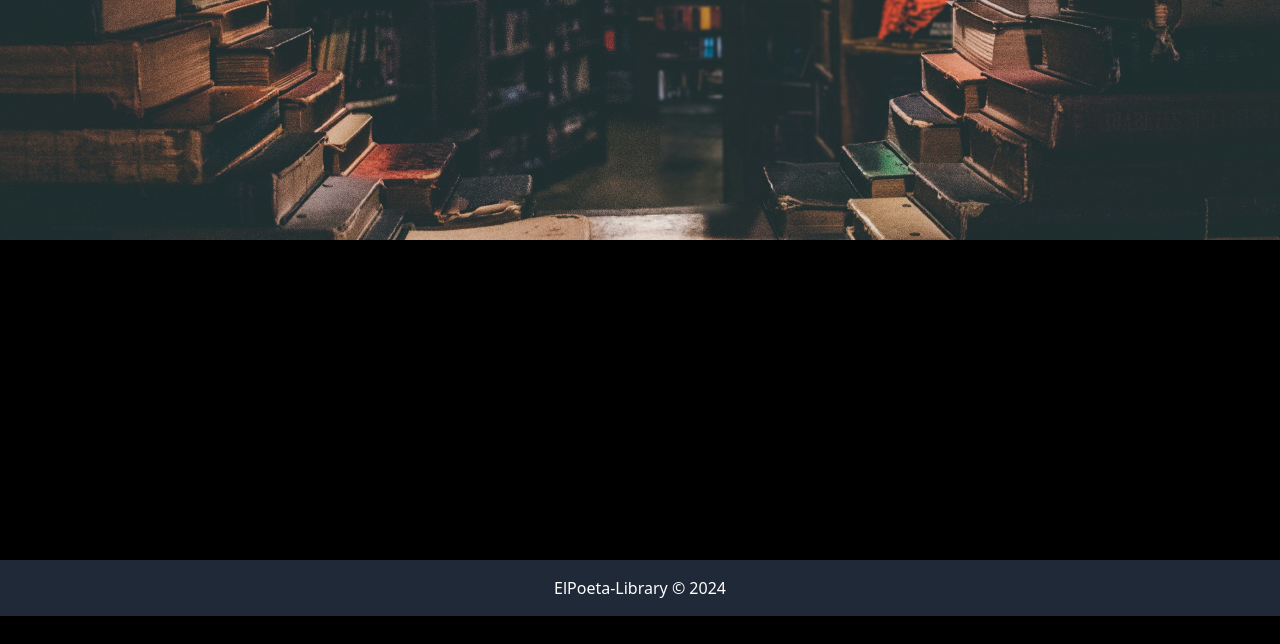
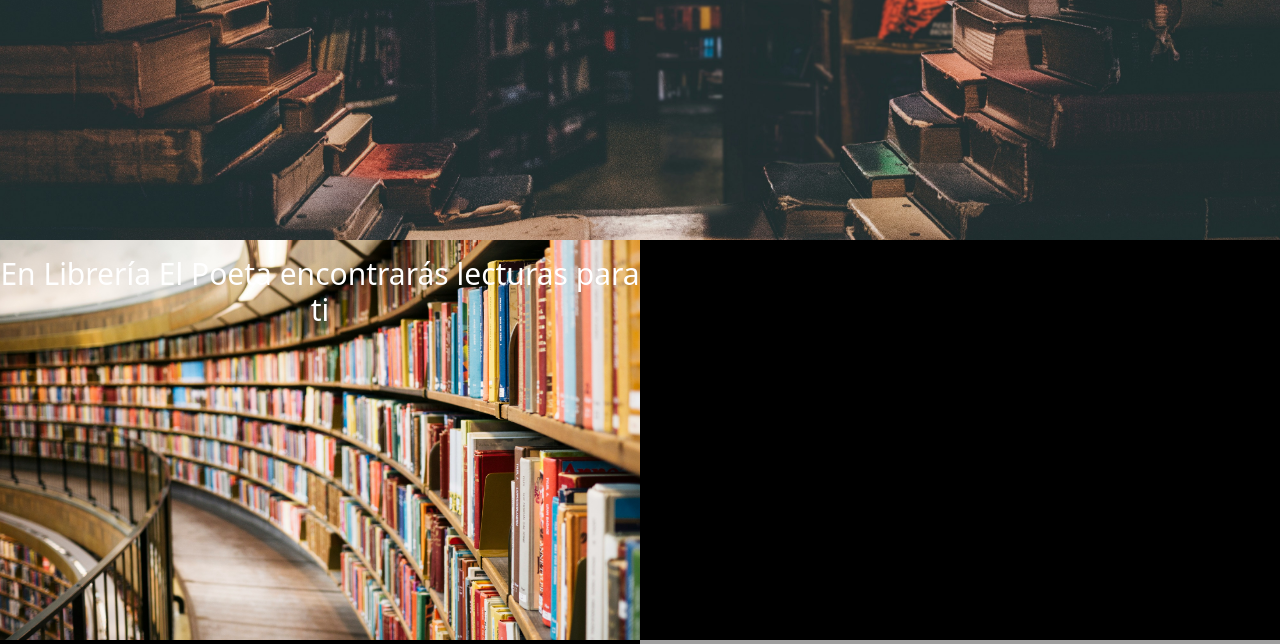
Before and after one commit to PabloVasquezC/DjangoLibrary, a Django app: page / in a window 1280 px wide. Shown: the part 560-1204 px from the top of the page. Before the commit the page ends 1176 px from the top, so only its background shows below. Run offline with Django 5.2, Linux system fonts and the light colour scheme; some libraries are stand-ins or nearby versions; grey boxes are pictures that could not be loaded.

Commit message:
setting description again

```diff
--- a/templates/myapp/base.html
+++ b/templates/myapp/base.html
@@ -6,13 +6,9 @@
     <meta name="viewport" content="width=device-width, initial-scale=1.0">
     <title>ElPoetaLibrary</title>
     <!-- Links Google Fonts -->
-    <!-- Dancing Script -->
     <link rel="preconnect" href="https://fonts.googleapis.com">
     <link rel="preconnect" href="https://fonts.gstatic.com" crossorigin>
     <link href="https://fonts.googleapis.com/css2?family=Dancing+Script:wght@400..700&display=swap" rel="stylesheet">
-    <!-- Dancing Script -->
-    <link rel="preconnect" href="https://fonts.googleapis.com">
-    <link rel="preconnect" href="https://fonts.gstatic.com" crossorigin>
     <link href="https://fonts.googleapis.com/css2?family=Roboto+Slab:wght@100..900&display=swap" rel="stylesheet">
     <!-- CDN Tailwind -->
     <script src="https://cdn.tailwindcss.com"></script>
@@ -22,43 +18,41 @@
 
 <body class="">
 
-    <header class="flex align-center  flex-col w-full h-[100%] ">
+    <header class="flex align-center flex-col w-full h-[100%]">
         <!-- Barra de Navegación -->
         <nav class="bg-black shadow-xl fixed w-full h-16 shadow shadow-[#445566] flex items-center px-2 justify-between z-10">
             <!-- Logo -->
             <a class="mx-2" href="{% url 'home' %}">
                 <div id="logo-section" class="p-2 transition flex justify-around hover:scale-[1.05] hover:border hover:border hover:border-white rounded">
-                    <svg class="w-8 text-white bg-white p-2 mx-1 rounded" xmlns="http://www.w3.org/2000/svg" viewBox="0 0 448 512"><path d="M96 0C43 0 0 43 0 96V416c0 53 43 96 96 96H384h32c17.7 0 32-14.3 32-32s-14.3-32-32-32V384c17.7 0 32-14.3 32-32V32c0-17.7-14.3-32-32-32H384 96zm0 384H352v64H96c-17.7 0-32-14.3-32-32s14.3-32 32-32zm32-240c0-8.8 7.2-16 16-16H336c8.8 0 16 7.2 16 16s-7.2 16-16 16H144c-8.8 0-16-7.2-16-16zm16 48H336c8.8 0 16 7.2 16 16s-7.2 16-16 16H144c-8.8 0-16-7.2-16-16s7.2-16 16-16z"/></svg>
-
+                    <svg class="w-8 text-white bg-white p-2 mx-1 rounded" xmlns="http://www.w3.org/2000/svg" viewBox="0 0 448 512">
+                        <path d="M96 0C43 0 0 43 0 96V416c0 53 43 96 96 96H384h32c17.7 0 32-14.3 32-32s-14.3-32-32-32V384c17.7 0 32-14.3 32-32V32c0-17.7-14.3-32-32-32H384 96zm0 384H352v64H96c-17.7 0-32-14.3-32-32s14.3-32 32-32zm32-240c0-8.8 7.2-16 16-16H336c8.8 0 16 7.2 16 16s-7.2 16-16 16H144c-8.8 0-16-7.2-16-16zm16 48H336c8.8 0 16 7.2 16 16s-7.2 16-16 16H144c-8.8 0-16-7.2-16-16s7.2-16 16-16z"/>
+                    </svg>
                     <span class="text-3xl mx-1 text-white" style="font-family: 'Dancing Script', cursive;">ElPoeta</span>
                 </div>
             </a>
 
             <!-- sections -->
-            <div class="flex ">
-                <ul class="flex justify-between mx-4 flex align-center " >
-                    <li style="font-family: 'Roboto Slab', serif;" class="text-white hover:bg-gray-300 rounded hover:text-black px-2 transition  ">
+            <div class="flex">
+                <ul class="flex justify-between mx-4 flex align-center">
+                    <li style="font-family: 'Roboto Slab', serif;" class="text-white hover:bg-gray-300 rounded hover:text-black px-2 transition">
                         <a class="text-2xl" href="{% url 'catalog' %}">Catálogo</a>
                     </li>
-                    <li style="font-family: 'Roboto Slab', serif;" class="text-white hover:bg-gray-300 rounded hover:text-black px-2 transition  ">
+                    <li style="font-family: 'Roboto Slab', serif;" class="text-white hover:bg-gray-300 rounded hover:text-black px-2 transition">
                         <a class="text-2xl" href="{% url 'publishers' %}">Editoriales</a>
                     </li>
-                    <li style="font-family: 'Roboto Slab', serif;" class="text-white hover:bg-gray-300 rounded hover:text-black px-2 transition  ">
+                    <li style="font-family: 'Roboto Slab', serif;" class="text-white hover:bg-gray-300 rounded hover:text-black px-2 transition">
                         <a class="text-2xl" href="{% url 'catalog' %}">bodegas</a>
                     </li>
                 </ul>
 
-            <!-- user icon -->
+                <!-- user icon -->
                 <a href="{% url 'admin:index' %}">
-                    <svg class="w-6 text-white bg-white " xmlns="http://www.w3.org/2000/svg" viewBox="0 0 448 512">
+                    <svg class="w-6 text-white bg-white" xmlns="http://www.w3.org/2000/svg" viewBox="0 0 448 512">
                         <path d="M224 256A128 128 0 1 0 224 0a128 128 0 1 0 0 256zm-45.7 48C79.8 304 0 383.8 0 482.3C0 498.7 13.3 512 29.7 512H418.3c16.4 0 29.7-13.3 29.7-29.7C448 383.8 368.2 304 269.7 304H178.3z"/>
                     </svg>
                 </a>
-
             </div>
-
         </nav>
-
 
         <!-- Hero con Imagen de Libros -->
         <div class="flex-container mx-auto justify-center shadow-xl shadow-black flex-col transition bg-cover bg-center min-h-[100vh] h-auto w-full flex align-center items-center justify-center"
@@ -66,15 +60,24 @@
             {% block content %}{% endblock %}
             {% block catalog %}{% endblock %}
         </div>
-
     </header>
 
-    <main>
-
-        <div class="w-full bg-black h-80 ">
-
+    <main >
+        {% block descripcion %}
+        <div id="descripcionBase" class="w-full h-[50vh] flex ">
+            <div class="w-full h-[100%]"
+                style="background-image: url('{% static 'images/heroLibros.jpg' %}'); background-size: cover; background-position: center;">
+                <h2 class="text-white text-center text-3xl my-4">En Librería El Poeta encontrarás lecturas para ti</h2>
+            </div>
+            <div class="w-full bg-black h-[100%]"></div>
         </div>
-
+        <div class="w-full h-[50vh] flex">
+            <div class="w-full bg-black h-[100%]"></div>
+            <div class="w-full  h-[100%]"
+            style="background-image: url('{% static 'images/publishersHero.jpg' %}'); background-size: cover; background-position: center;"
+            ></div>
+        </div>
+        {% endblock %}
     </main>
 
     <footer>
--- a/templates/myapp/catalog.html
+++ b/templates/myapp/catalog.html
@@ -1,4 +1,8 @@
 {% extends 'myapp/base.html' %}
+
+{% block descripcion %}
+
+{% endblock %}
 
 {% block catalog %}
 
@@ -18,6 +22,8 @@
                 {% endfor %}
                 <hr class="border border-gray mr-2 my-2">
                 <p class="text-gray-500 text-2xl">${{ producto.precio }}</p>
+                <hr class="border border-gray mr-2 my-2">
+                <p>Bodega: {{ producto.bodega }}</p>
             </div>
         </div>
 
--- a/templates/myapp/publishers.html
+++ b/templates/myapp/publishers.html
@@ -1,9 +1,11 @@
 {% extends 'myapp/base.html' %}
+
+{% block descripcion %}
+
+{% endblock %}
 
 {% block content %}
     <div class="mt-16"><h1 class="text-white font-bold text-left text-5xl mt-10" style="font-family: 'Dancing Script'">Editoriales</h1>
-
-
         <table class="rounded-xl shadow shadow-black bg-white m-4 z-10 table-striped w-auto">
             <tr>
                 <th>Editorial</th>
```
